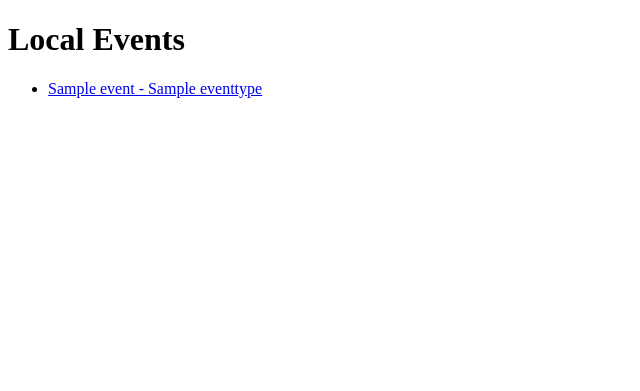
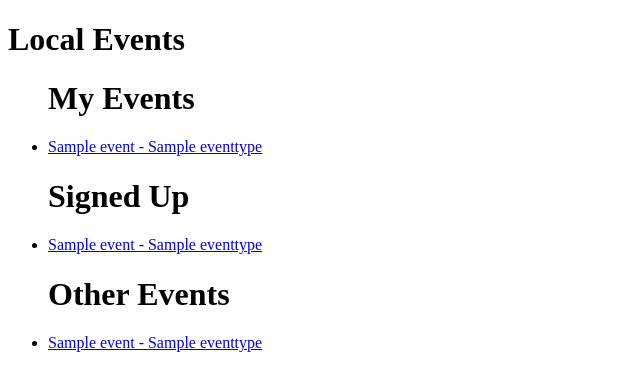
Before and after one commit to DrawdEA/commongrounds-G-11, a Django app: template commongrounds/localevents/templates/localevents/event_list.html in a window 1280 px wide. Shown: the top 391 px of the page, without its empty margins (0-640 px from the left). Run offline with Django 5.2, Linux system fonts and the light colour scheme; the template is opened without the code that fills it: values that come from a table or form of the project are taken from there, others are empty; tables that the repository leaves empty hold one stand-in row (values such as "Sample post").

Commit message:
modified eventlist to separate events

```diff
--- a/commongrounds/localevents/templates/localevents/event_list.html
+++ b/commongrounds/localevents/templates/localevents/event_list.html
@@ -5,6 +5,15 @@
 {% block content %}
     <h1>Local Events</h1>
     <ul>
+        <h1>My Events</h1>
+        {% for my_event in my_events %}
+            <li><a href = "{{my_event.get_absolute_url}}">{{my_event.title}} - {{my_event.category}}</a></li>
+        {% endfor %}
+        <h1>Signed Up</h1>
+        {% for signedup_event in signedup_events %}
+            <li><a href = "{{signedup_event.get_absolute_url}}">{{signedup_event.title}} - {{signedup_event.category}}</a></li>
+        {% endfor %}
+        <h1>Other Events</h1>
         {% for event in events %}
             <li><a href = "{{event.get_absolute_url}}">{{event.title}} - {{event.category}}</a></li>
         {% endfor %}
```
